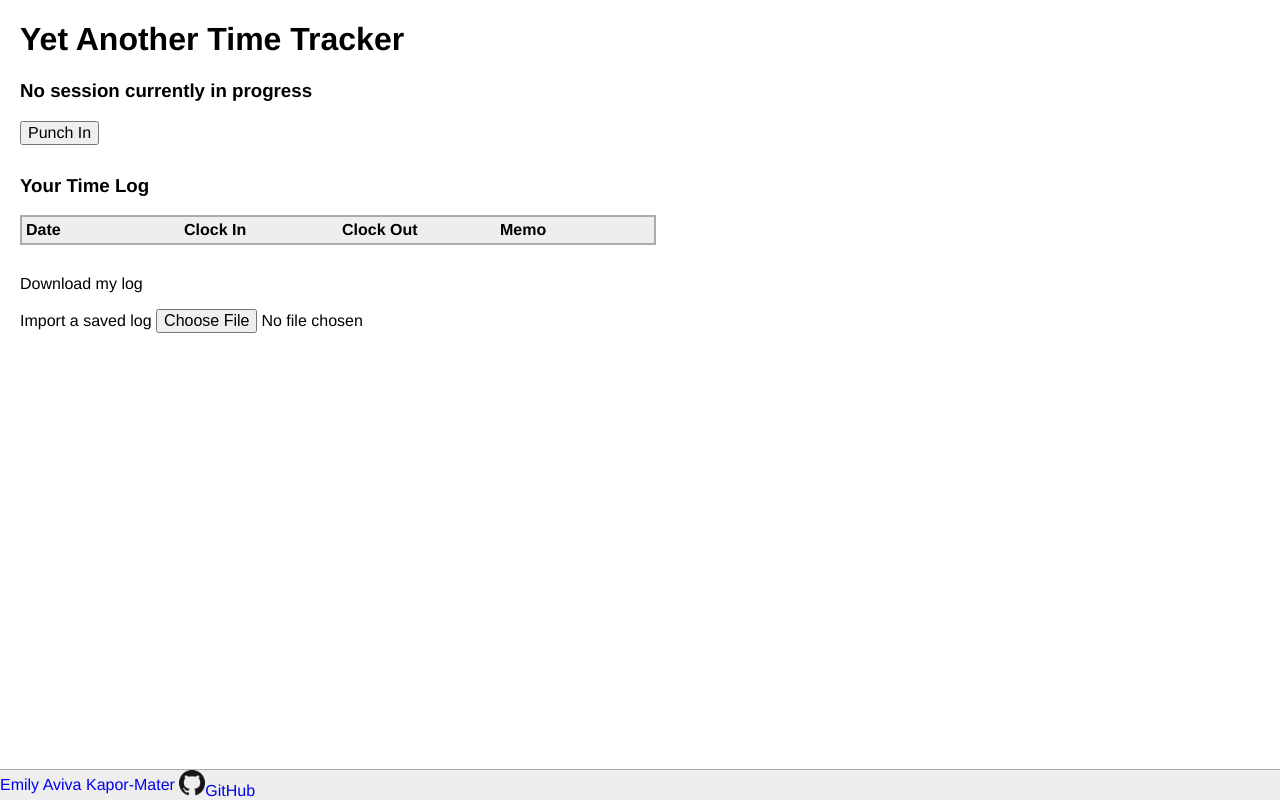
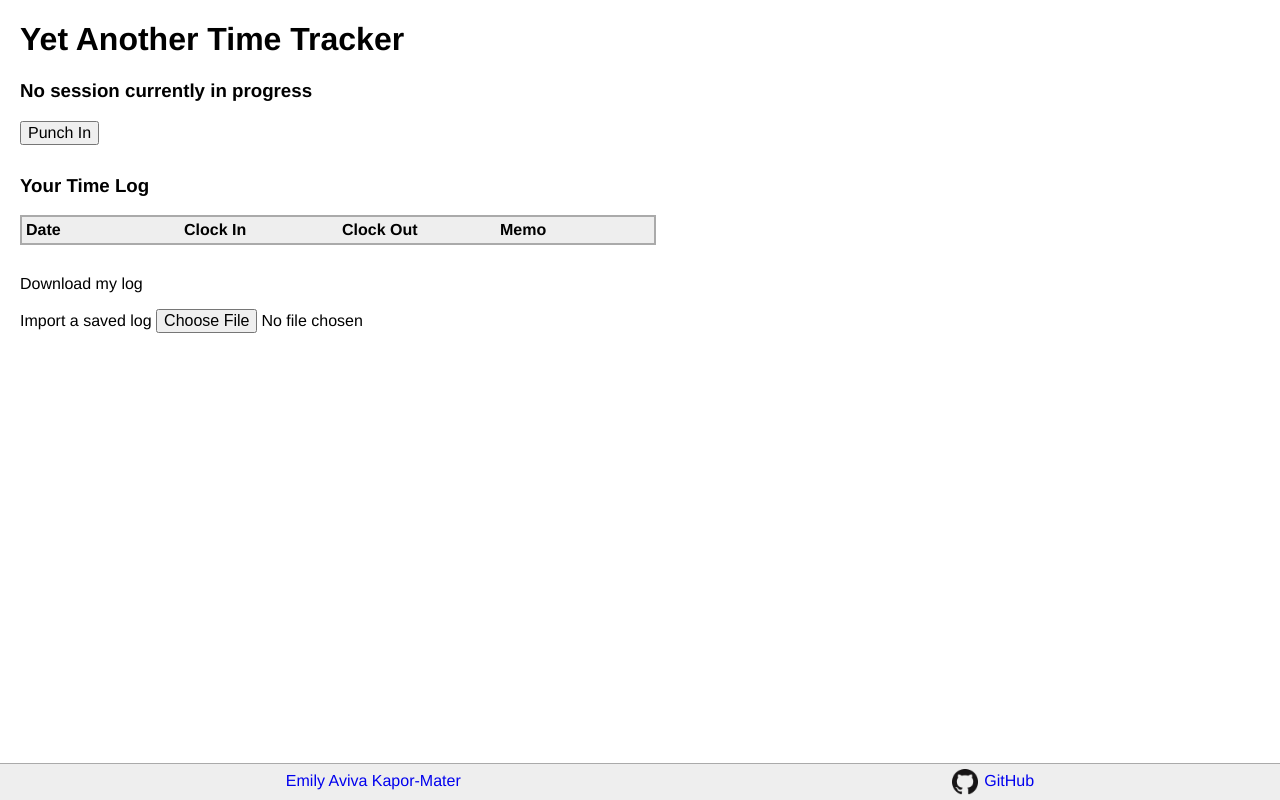
Before and after one commit to emilyaviva/yet-another-time-tracker, a website: page index.html in a window 1280 px wide. Drawn offline with nearby package versions, Linux system fonts and the light colour scheme.

Commit message:
more or less fix footer flexbox

```diff
--- a/index.html
+++ b/index.html
@@ -44,12 +44,14 @@
       </section>
     </main>
     <footer>
-      <p>
-        <a href="//emilyaviva.com">Emily Aviva Kapor-Mater</a>
-      </p>
-      <p>
-        <a href="//github.com/emilyaviva/yet-another-time-tracker"><img src="github-icon.png">GitHub</a>
-      </p>
+      <ul>
+        <li>
+          <a href="//emilyaviva.com">Emily Aviva Kapor-Mater</a>
+        </li>
+        <li>
+          <a href="//github.com/emilyaviva/yet-another-time-tracker"><img class="icon" src="github-icon.png" alt="GitHub Logo">GitHub</a>
+        </li>
+      </ul>
     </footer>
     <script charset="utf-8" src="//cdnjs.cloudflare.com/ajax/libs/jquery/2.2.0/jquery.js"></script>
     <script charset="utf-8" src="//cdnjs.cloudflare.com/ajax/libs/moment.js/2.11.1/moment.js"></script>
--- a/local.sass
+++ b/local.sass
@@ -23,23 +23,27 @@ footer
   position: fixed
   border:
     top: 1px solid #aaa
+  padding: 0.3em 0
+  left: 0
+  bottom: 0
   height: 30
   width: 100%
-  left: 0
-  bottom: 0
   background: #eee
   a
     text:
       decoration: none
     color: #00e
-  article
-    display: inline-flex
+  ul
     margin: 0 auto
-  p
-    margin: 0 auto
-    display: inline-flex
+    display: flex
+    align-items: baseline
+    justify-content: space-around
+    li
+      vertical-align: top
+      list-style-type: none
+  img
+    height: 26px
+    width: 26px
     vertical-align: middle
-    justify-content: space-between
-    img
-      height: 26px
-      width: 26px
+  .icon
+    margin-right: 6px
```
Also changed, not shown: local.css, 1 other file.
